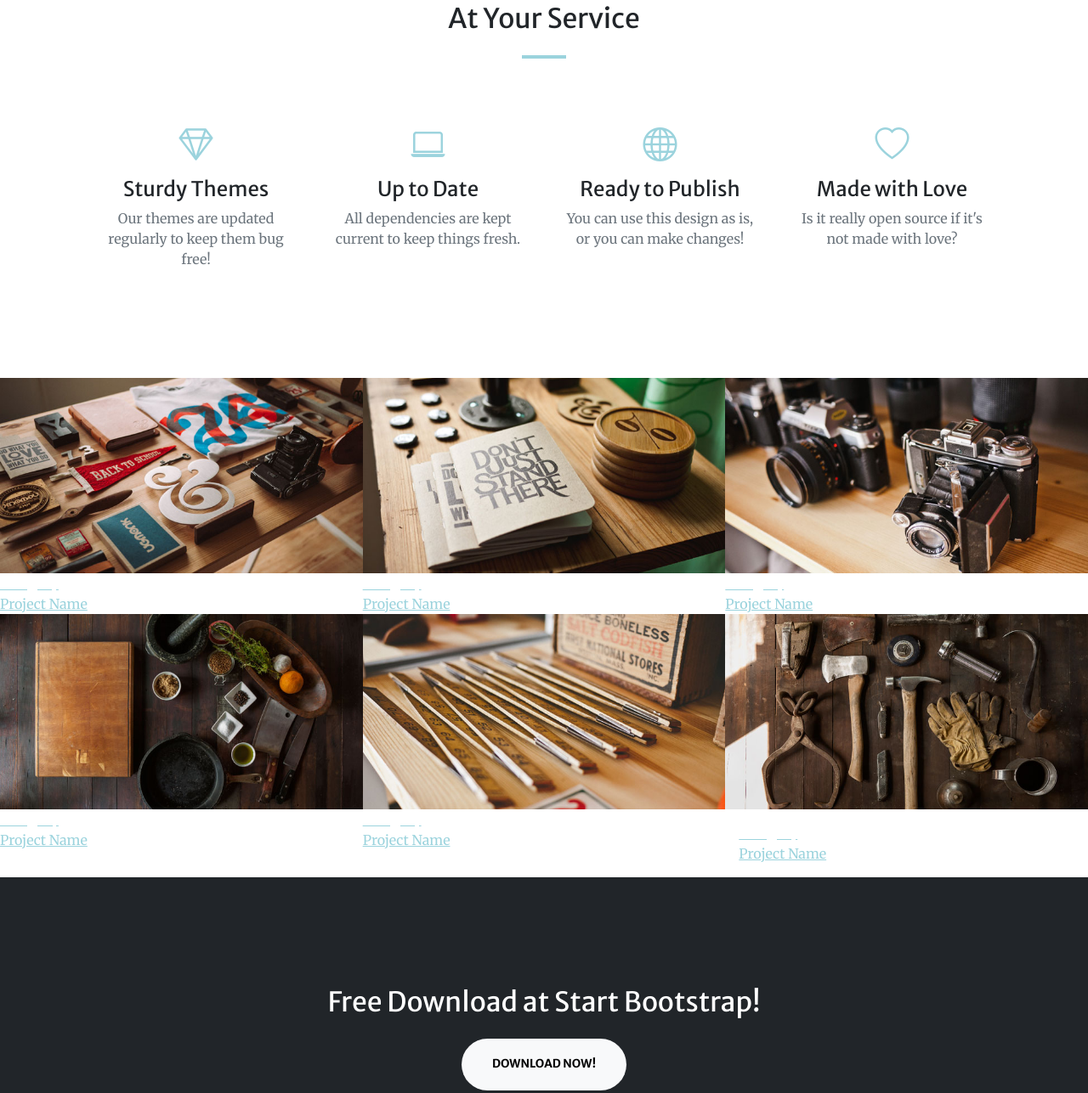
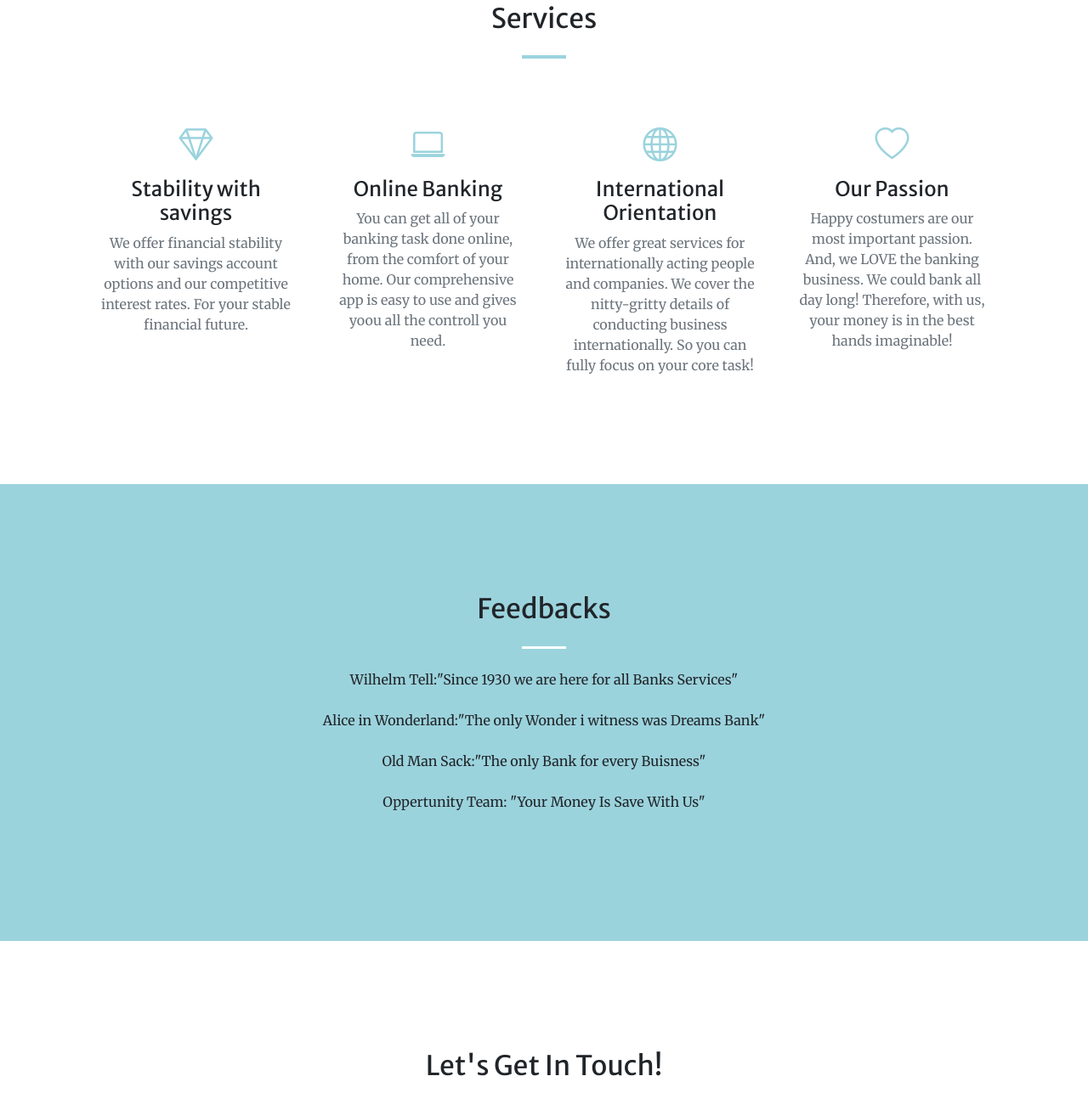
Before and after one commit to CptKay/DreamS, a website: page index.html in a window 1280 px wide. Shown: the part 1403-2690 px from the top of the page at 85% size. Drawn offline with nearby package versions, Linux system fonts and the light colour scheme; some packages are replaced by stand-ins of ours; a script that the page names is missing.

Commit message:
color and html update

```diff
--- a/index.html
+++ b/index.html
@@ -19,7 +19,7 @@
         <link href="css/styles.css" rel="stylesheet" />
     </head>
     <body id="page-top">
-        <!-- Navigation-->
+        <!-- Navigation"Sammy/Amir/Jules"-->
         <nav class="navbar navbar-expand-lg navbar-light fixed-top py-3" id="mainNav">
             <div class="container px-4 px-lg-5">
                 <a class="navbar-brand" href="#page-top">DreamS Bank</a>
@@ -27,14 +27,14 @@
                 <div class="collapse navbar-collapse" id="navbarResponsive">
                     <ul class="navbar-nav ms-auto my-2 my-lg-0">
                         <li class="nav-item"><a class="nav-link" href="#about">About</a></li>
-                        <li class="nav-item"><a class="nav-link" href="#pricing">Pricing</a></li>
-                        <li class="nav-item"><a class="nav-link" href="#registration">Registration</a></li>
-                        <li class="nav-item"><a class="nav-link" href="#contact">Contact</a></li>
+                        <li class="nav-item"><a class="nav-link" href="#pricing">Services</a></li>
+                        <li class="nav-item"><a class="nav-link" href="#registration">Feedback</a></li>
+                        <li class="nav-item"><a class="nav-link" href="#contact">Contact/Registration</a></li>
                     </ul>
                 </div>
             </div>
         </nav>
-        <!-- Masthead-->
+        <!-- Masthead "Amir"-->
         <header class="masthead">
             <div class="container px-4 px-lg-5 h-100">
                 <div class="row gx-4 gx-lg-5 h-100 align-items-center justify-content-center text-center">
@@ -49,7 +49,7 @@
                 </div>
             </div>
         </header>
-        <!-- About-->
+        <!-- About "Sammy"-->
         <section class="page-section bg-primary" id="about">
             <div class="container px-4 px-lg-5">
                 <div class="row gx-4 gx-lg-5 justify-content-center">
@@ -62,112 +62,62 @@
                 </div>
             </div>
         </section>
-        <!-- Pricing -->
+        <!-- Services "Jules/Chriss" -->
           <section class="page-section" id="pricing">
             <div class="container px-4 px-lg-5">
-                <h2 class="text-center mt-0">At Your Service</h2>
+                <h2 class="text-center mt-0">Services</h2>
                 <hr class="divider" />
                 <div class="row gx-4 gx-lg-5">
                     <div class="col-lg-3 col-md-6 text-center">
                         <div class="mt-5">
                             <div class="mb-2"><i class="bi-gem fs-1 text-primary"></i></div>
-                            <h3 class="h4 mb-2">Sturdy Themes</h3>
-                            <p class="text-muted mb-0">Our themes are updated regularly to keep them bug free!</p>
+                            <h3 class="h4 mb-2">Stability with savings</h3>
+                            <p class="text-muted mb-0">We offer financial stability with our savings account options and our competitive interest rates. For your stable financial future.</p>
                         </div>
                     </div>
                     <div class="col-lg-3 col-md-6 text-center">
                         <div class="mt-5">
                             <div class="mb-2"><i class="bi-laptop fs-1 text-primary"></i></div>
-                            <h3 class="h4 mb-2">Up to Date</h3>
-                            <p class="text-muted mb-0">All dependencies are kept current to keep things fresh.</p>
+                            <h3 class="h4 mb-2">Online Banking</h3>
+                            <p class="text-muted mb-0">You can get all of your banking task done online, from the comfort of your home. Our comprehensive app is easy to use and gives yoou all the controll you need.</p>
                         </div>
                     </div>
                     <div class="col-lg-3 col-md-6 text-center">
                         <div class="mt-5">
                             <div class="mb-2"><i class="bi-globe fs-1 text-primary"></i></div>
-                            <h3 class="h4 mb-2">Ready to Publish</h3>
-                            <p class="text-muted mb-0">You can use this design as is, or you can make changes!</p>
+                            <h3 class="h4 mb-2">International Orientation</h3>
+                            <p class="text-muted mb-0">We offer great services for internationally acting people and companies. We cover the nitty-gritty details of conducting business internationally. So you can fully focus on your core task!</p>
                         </div>
                     </div>
                     <div class="col-lg-3 col-md-6 text-center">
                         <div class="mt-5">
                             <div class="mb-2"><i class="bi-heart fs-1 text-primary"></i></div>
-                            <h3 class="h4 mb-2">Made with Love</h3>
-                            <p class="text-muted mb-0">Is it really open source if it's not made with love?</p>
+                            <h3 class="h4 mb-2">Our Passion</h3>
+                            <p class="text-muted mb-0">Happy costumers are our most important passion. And, we LOVE the banking business. We could bank all day long! Therefore, with us, your money is in the best hands imaginable!</p>
                         </div>
                     </div>
                 </div>
             </div>
         </section>
-        <!-- Registration-->
-        <div id="registration">
-            <div class="container-fluid p-0">
-                <div class="row g-0">
-                    <div class="col-lg-4 col-sm-6">
-                        <a class="portfolio-box" href="assets/img/portfolio/fullsize/1.jpg" title="Project Name">
-                            <img class="img-fluid" src="assets/img/portfolio/thumbnails/1.jpg" alt="..." />
-                            <div class="portfolio-box-caption">
-                                <div class="project-category text-white-50">Category</div>
-                                <div class="project-name">Project Name</div>
-                            </div>
-                        </a>
-                    </div>
-                    <div class="col-lg-4 col-sm-6">
-                        <a class="portfolio-box" href="assets/img/portfolio/fullsize/2.jpg" title="Project Name">
-                            <img class="img-fluid" src="assets/img/portfolio/thumbnails/2.jpg" alt="..." />
-                            <div class="portfolio-box-caption">
-                                <div class="project-category text-white-50">Category</div>
-                                <div class="project-name">Project Name</div>
-                            </div>
-                        </a>
-                    </div>
-                    <div class="col-lg-4 col-sm-6">
-                        <a class="portfolio-box" href="assets/img/portfolio/fullsize/3.jpg" title="Project Name">
-                            <img class="img-fluid" src="assets/img/portfolio/thumbnails/3.jpg" alt="..." />
-                            <div class="portfolio-box-caption">
-                                <div class="project-category text-white-50">Category</div>
-                                <div class="project-name">Project Name</div>
-                            </div>
-                        </a>
-                    </div>
-                    <div class="col-lg-4 col-sm-6">
-                        <a class="portfolio-box" href="assets/img/portfolio/fullsize/4.jpg" title="Project Name">
-                            <img class="img-fluid" src="assets/img/portfolio/thumbnails/4.jpg" alt="..." />
-                            <div class="portfolio-box-caption">
-                                <div class="project-category text-white-50">Category</div>
-                                <div class="project-name">Project Name</div>
-                            </div>
-                        </a>
-                    </div>
-                    <div class="col-lg-4 col-sm-6">
-                        <a class="portfolio-box" href="assets/img/portfolio/fullsize/5.jpg" title="Project Name">
-                            <img class="img-fluid" src="assets/img/portfolio/thumbnails/5.jpg" alt="..." />
-                            <div class="portfolio-box-caption">
-                                <div class="project-category text-white-50">Category</div>
-                                <div class="project-name">Project Name</div>
-                            </div>
-                        </a>
-                    </div>
-                    <div class="col-lg-4 col-sm-6">
-                        <a class="portfolio-box" href="assets/img/portfolio/fullsize/6.jpg" title="Project Name">
-                            <img class="img-fluid" src="assets/img/portfolio/thumbnails/6.jpg" alt="..." />
-                            <div class="portfolio-box-caption p-3">
-                                <div class="project-category text-white-50">Category</div>
-                                <div class="project-name">Project Name</div>
-                            </div>
-                        </a>
+       <!-- Feedback "Jules/Anir"-->
+
+            <section class="page-section bg-primary" id="registration">
+                <div class="container px-4 px-lg-5">
+                    <div class="row gx-4 gx-lg-5 justify-content-center">
+                        <div class="col-lg-8 text-center">
+                            <h2 class="text-dark-75 mt-0">Feedbacks</h2>
+                            <hr class="divider divider-light" />
+                            <p class="text-dark-75 mb-4">Wilhelm Tell:"Since 1930 we are here for all Banks Services"</p>
+                            <p class="text-dark-75 mb-4">Alice in Wonderland:"The only Wonder i witness was Dreams Bank"</p>
+                            <p class="text-dark-75 mb-4">Old Man Sack:"The only Bank for every Buisness"</p>
+                            <p class="text-dark-75 mb-4">Oppertunity Team: "Your Money Is Save With Us"</p>
+
                                                     </div>
                     </div>
                 </div>
-        </div>
-        <!-- Call to action-->
-        <section class="page-section bg-dark text-white">
-            <div class="container px-4 px-lg-5 text-center">
-                <h2 class="mb-4">Free Download at Start Bootstrap!</h2>
-                <a class="btn btn-light btn-xl" href="https://startbootstrap.com/theme/creative/">Download Now!</a>
-            </div>
             </section>
-        <!-- Contact-->
+
+       <!-- Contact/Registration "Jules"-->
        <section class="page-section" id="contact">
         <div class="container px-4 px-lg-5">
             <div class="row gx-4 gx-lg-5 justify-content-center">
@@ -190,7 +140,13 @@
                         <!-- Name input-->
                         <div class="form-floating mb-3">
                             <input class="form-control" id="name" type="text" placeholder="Enter your name..." data-sb-validations="required" />
-                                <label for="name">Full name</label>
+                            <label for="name">First Name</label>
+                            <div class="invalid-feedback" data-sb-feedback="name:required">A name is required.</div>
+                        </div>
+                        <!-- Sir Name-->
+                        <div class="form-floating mb-3">
+                            <input class="form-control" id="name" type="text" placeholder="Enter your Sir name..." data-sb-validations="required" />
+                            <label for="name">Last Name</label>
                             <div class="invalid-feedback" data-sb-feedback="name:required">A name is required.</div>
                         </div>
                         <!-- Email address input-->
@@ -200,12 +156,50 @@
                             <div class="invalid-feedback" data-sb-feedback="email:required">An email is required.</div>
                             <div class="invalid-feedback" data-sb-feedback="email:email">Email is not valid.</div>
                         </div>
+                        <!--Address-->
+                        <div class="form-floating mb-3">
+                            <input class="form-control" id="name" type="text" placeholder="Enter your Sir name..." data-sb-validations="required" />
+                            <label for="Adress">Address</label>
+                            <div class="invalid-feedback" data-sb-feedback="name:required">Street</div>
+                        </div>
+                        <!--City-->
+                        <div class="form-floating mb-3">
+                            <input class="form-control" id="name" type="text" placeholder="Enter your Sir name..." data-sb-validations="required" />
+                            <label for="Adress">City</label>
+                            <div class="invalid-feedback" data-sb-feedback="name:required">City</div>
+                        </div>
+                        <!--Zip Code-->
+                        <div class="form-floating mb-3">
+                            <input class="form-control" id="phone" type="tel" placeholder="(123) 456-7890" data-sb-validations="required" />
+                            <label for="phone">Zip Code</label>
+                            <div class="invalid-feedback" data-sb-feedback="phone:required">Zip Code is required</div>
+                        </div>
+                        <!--Country-->
+                        <label for="Country">Country</label>
+                        <select class="form-floating mb-3">
+                            <option value=""></option>
+                            <option value="">Switzerland</option>
+                            <option value="2">Germany</option>
+                            <option value="3">France</option>
+                            <option value="4">Italy</option>
+                            <option value="5">Austria</option>
+                        </select>
                         <!-- Phone number input-->
                         <div class="form-floating mb-3">
                             <input class="form-control" id="phone" type="tel" placeholder="(123) 456-7890" data-sb-validations="required" />
                             <label for="phone">Phone number</label>
                             <div class="invalid-feedback" data-sb-feedback="phone:required">A phone number is required.</div>
                         </div>
+                        <!--What Choice-->
+                        <label for="Service">Service</label>
+                        <select class="form-floating mb-3">
+                            <option value=""></option>
+                            <option value="">Account</option>
+                            <option value="2">Registration</option>
+                            <option value="3">Block Credit Card</option>
+                            <option value="4">Service</option>
+                            <option value="5">General Question</option>
+                        </select>
                         <!-- Message input-->
                         <div class="form-floating mb-3">
                             <textarea class="form-control" id="message" type="text" placeholder="Enter your message here..." style="height: 10rem" data-sb-validations="required"></textarea>
@@ -237,14 +231,20 @@
             <div class="row gx-4 gx-lg-5 justify-content-center">
                 <div class="col-lg-4 text-center mb-5 mb-lg-0">
                     <i class="bi-phone fs-2 mb-3 text-muted"></i>
-                        <div>+1 (555) 123-4567</div>
+
+                    <div>Dreams Bank AG</div>
+                    <div>Räffelstrasse 12</div>
+                    <div>8045 Zürich</div>
+                    <div>044 412 72 12</div>
+
                 </div>
             </div>
         </div>
     </section>
-        <!-- Footer-->
+    <!-- Footer "Jules/Mike"-->
     <footer class="bg-light py-5">
-            <div class="container px-4 px-lg-5"><div class="small text-center text-muted">Copyright &copy; 2022 - Company Name</div></div>
+        <div class="container px-4 px-lg-5">
+            <div class="small text-center text-muted">Copyright &copy; 2022 - Dreams Bank Team CMASJ</div></div>
     </footer>
     <!-- Bootstrap core JS-->
     <script src="https://cdn.jsdelivr.net/npm/bootstrap@5.1.3/dist/js/bootstrap.bundle.min.js"></script>
```
Lines whose indentation alone changed are shown as unchanged.
